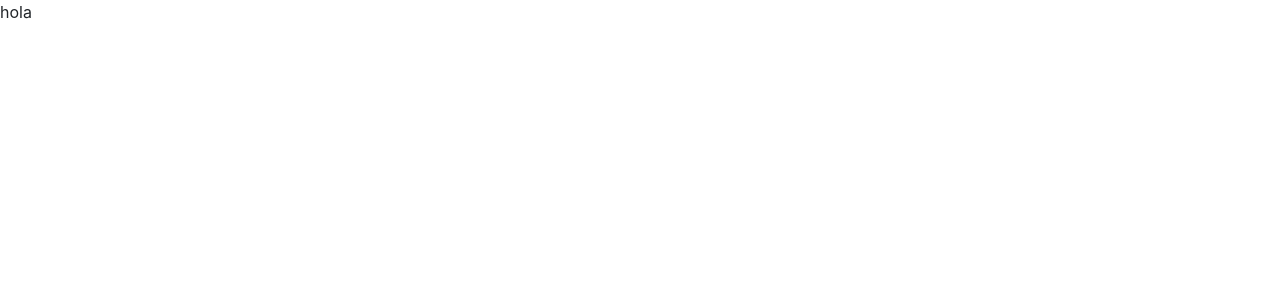
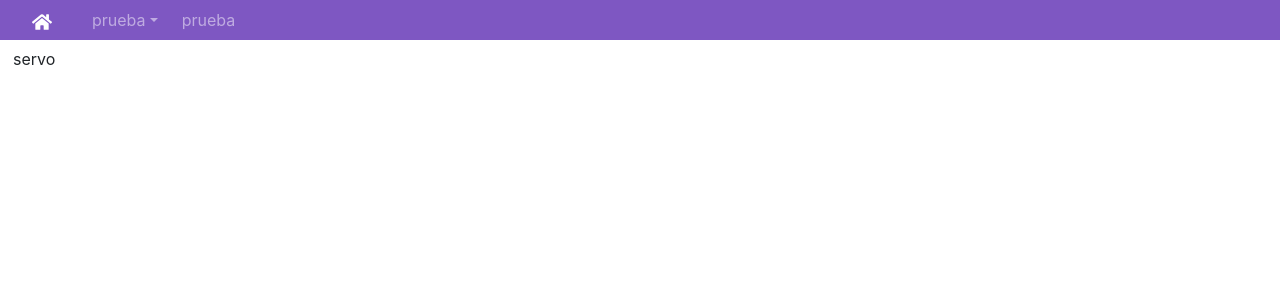
Before and after one commit to FranciscoGB03/larrymentador, a React (Create React App) app: page / in a window 1280 px wide. Shown: the top 300 px of the page. Built offline with nearby package versions, Linux system fonts and the light colour scheme.

Commit message:
probando servicios

```diff
--- a/src/api/servomotor.js
+++ b/src/api/servomotor.js
@@ -1,6 +1,16 @@
 import API from './axios';
 
 export const iniciaServomotor = () => {
+    return API.post(`servo`)
+        .then((res)=>{
+            console.log('inicio servomotor');
+            return true;
+        }
+        ).catch((error) => {
+           console.log(error);
+        });
+};
+export const iniciaServomotor2 = () => {
     return API.post(`servo`)
         .then(()=>{
             console.log('inicio servomotor');
--- a/src/components/Home.js
+++ b/src/components/Home.js
@@ -1,5 +1,13 @@
 import React from 'react';
+import {iniciaServomotor} from '../api/servomotor';
+import Template from '../template/Template';
 
-const Home =()=><div>hola </div>;
-
+const Home =()=>{
+    const inicia = () => iniciaServomotor().then((res)=>{ console.log(res)});
+    return(
+        <Template>
+            <button type="button" className="btn btn-prymary" onClick={()=>{inicia()}}>servo</button>
+        </Template>
+    );
+}
 export default Home;
```
